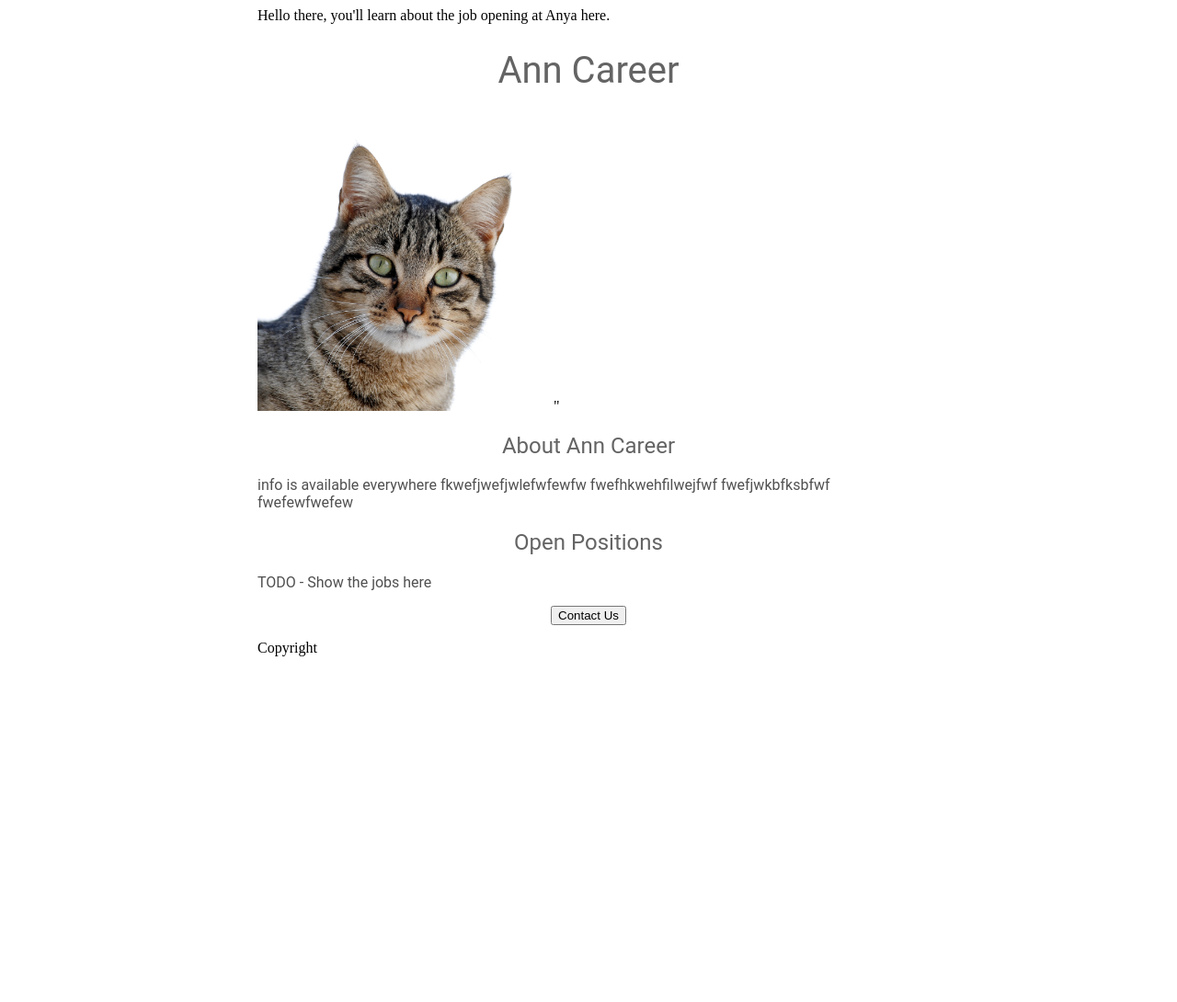
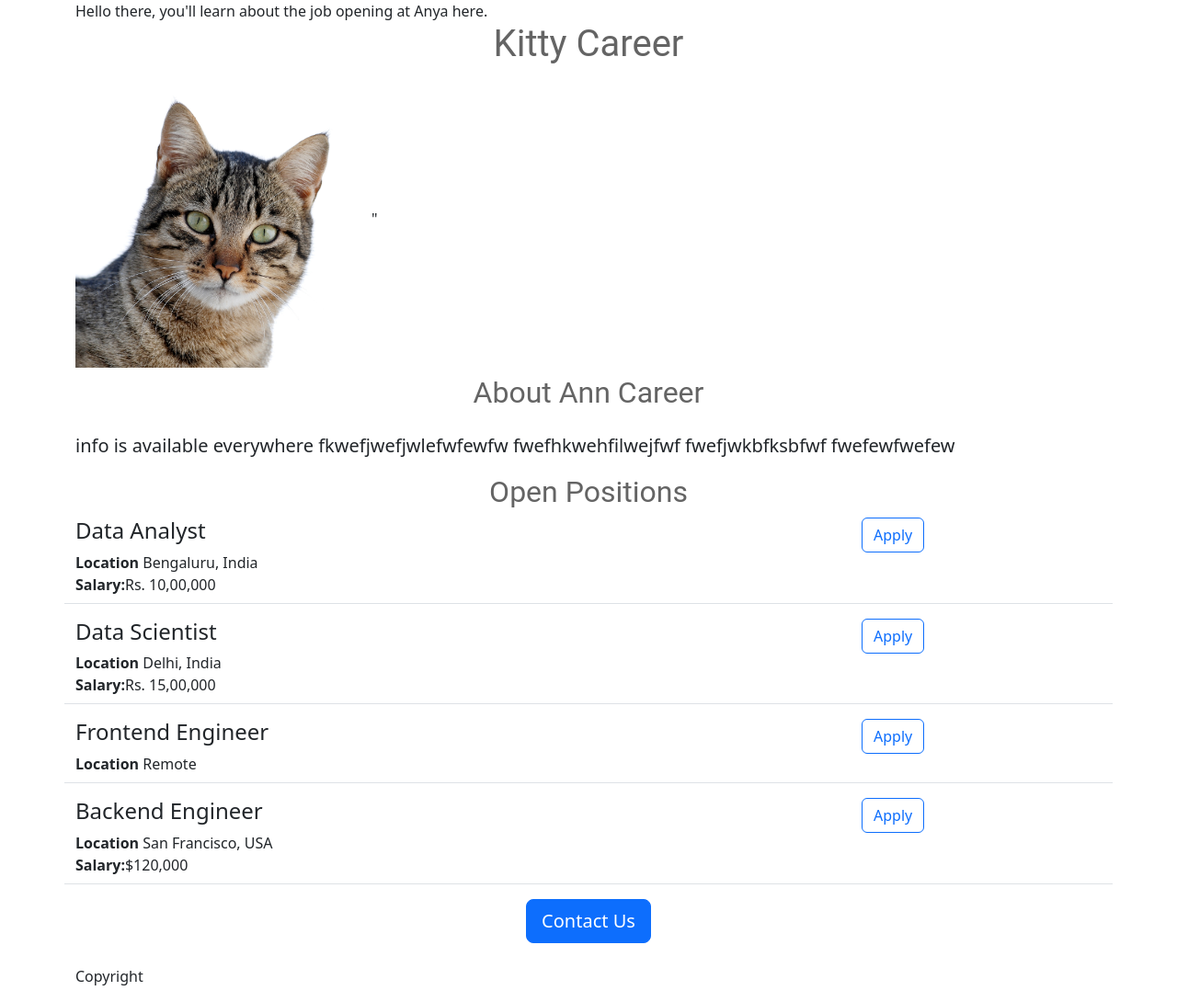
Before and after one commit to AnnyNny/anya-careers-website, a Flask app: page / in a window 1280 px wide. Shown: the whole page at 92% size. Before the commit the page ends 714 px from the top, so only its background shows below. Run offline with Flask 3, Linux system fonts and the light colour scheme.

Commit message:
added Dynamic data and API route

```diff
--- a/app.py
+++ b/app.py
@@ -1,12 +1,35 @@
-from flask import Flask, render_template
+from flask import Flask, jsonify, render_template
 
 app = Flask(__name__)
+JOBS = [{
+    'id': 1,
+    'title': 'Data Analyst',
+    'location': 'Bengaluru, India',
+    'salary': 'Rs. 10,00,000'
+}, {
+    'id': 2,
+    'title': 'Data Scientist',
+    'location': 'Delhi, India',
+    'salary': 'Rs. 15,00,000'
+}, {
+    'id': 3,
+    'title': 'Frontend Engineer',
+    'location': 'Remote',
+
+}, {
+    'id': 4,
+    'title': 'Backend Engineer',
+    'location': 'San Francisco, USA',
+    'salary': '$120,000'
+}]
 
 
 @app.route("/")
 def hello_world():
-  return render_template("home.html")
+  return render_template("home.html", jobs=JOBS, company_name="Kitty")
 
-
+@app.route("/api/jobs")
+def list_jobs():
+  return jsonify(JOBS)
 if __name__ == "__main__":
   app.run(host='0.0.0.0', debug=True)
--- a/templates/home.html
+++ b/templates/home.html
@@ -2,6 +2,9 @@
 <html>
   <head>
     <title>Anya's Careers</title>
+    <meta charset="utf-8">
+    <meta name="viewport" content="width=device-width, initial-scale=1">
+      <link href="https://cdn.jsdelivr.net/npm/bootstrap@5.3.3/dist/css/bootstrap.min.css" rel="stylesheet" integrity="sha384QWTKZyjpPEjISv5WaRU9OFeRpok6YctnYmDr5pNlyT2bRjXh0JMhjY6hW+LEwIH" crossorigin="anonymous">
     <style>
       h1 {
         font-size: 40px;
@@ -33,23 +36,29 @@
     </style>
     <link rel="icon" type="image/x-icon" href="/favicon.ico">
   </head>
+
   <body>
-    <div id="container">
+    <div class="container">
       Hello there, you'll learn about the job opening at Anya here.
-      <h1>Ann Career</h1>
+      <h1 class="text-center">{{company_name}} Career</h1>
       <img src="/static/banner.jpg" height="320">"
-      <h2>About Ann Career</h2>
-      <p class="bodytext">info is available everywhere
+      <h2 class="text-center mt-2 mb-4"">About Ann Career</h2>
+      <p class="lead">info is available everywhere
       fkwefjwefjwlefwfewfw
       fwefhkwehfilwejfwf
       fwefjwkbfksbfwf
       fwefewfwefew</p>
       <h2>Open Positions</h2>
-      <p class="bodytext">TODO - Show the jobs here</p>
-      <div style="text-align:center;">
-      <button>Contact Us</button>
+
+      <div>
+        {% for job in jobs %}
+          {% include 'jobitem.html' %}
+        {% endfor %}
+      </div>
+      <div class='text-center'>
+      <button class="btn btn-primary btn-lg">Contact Us</button>
         <div style="text-align:left;">
-        <p>Copyright</p>
+        <p class="mt-4">Copyright</p>
         </div>
       </div>
     </div>
--- /dev/null
+++ b/templates/jobitem.html
@@ -0,0 +1,17 @@
+<div class='border-bottom row' style="margin-bottom:16px; padding-bottom:8px;">
+  <div class="col-9">
+    <h4 style:rgb(120,120,120); margin-                bottom:4px;> {{job['title']}} </h4>
+    <div>
+      <b>Location</b>              {{job['location']}}
+    </div>
+    {% if 'salary' in job %}
+      <div>
+        <b>Salary:</b>{{job['salary']}}
+      </div>
+    {% endif %}
+  </div>
+  <div class="col-3">
+    <button type="button" class="btn btn-outline-primary">Apply</button>
+  </div>
+
+</div>
```
